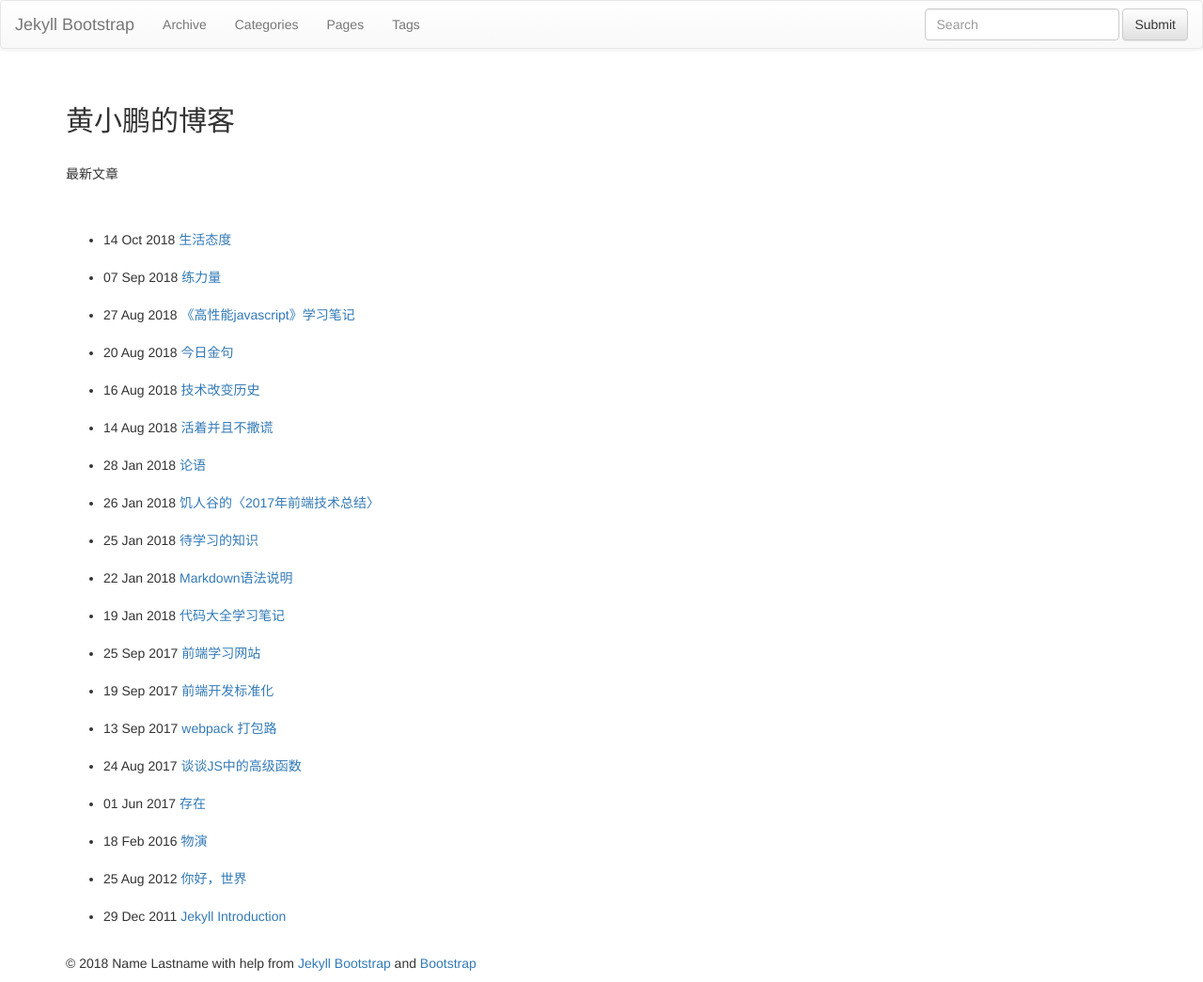
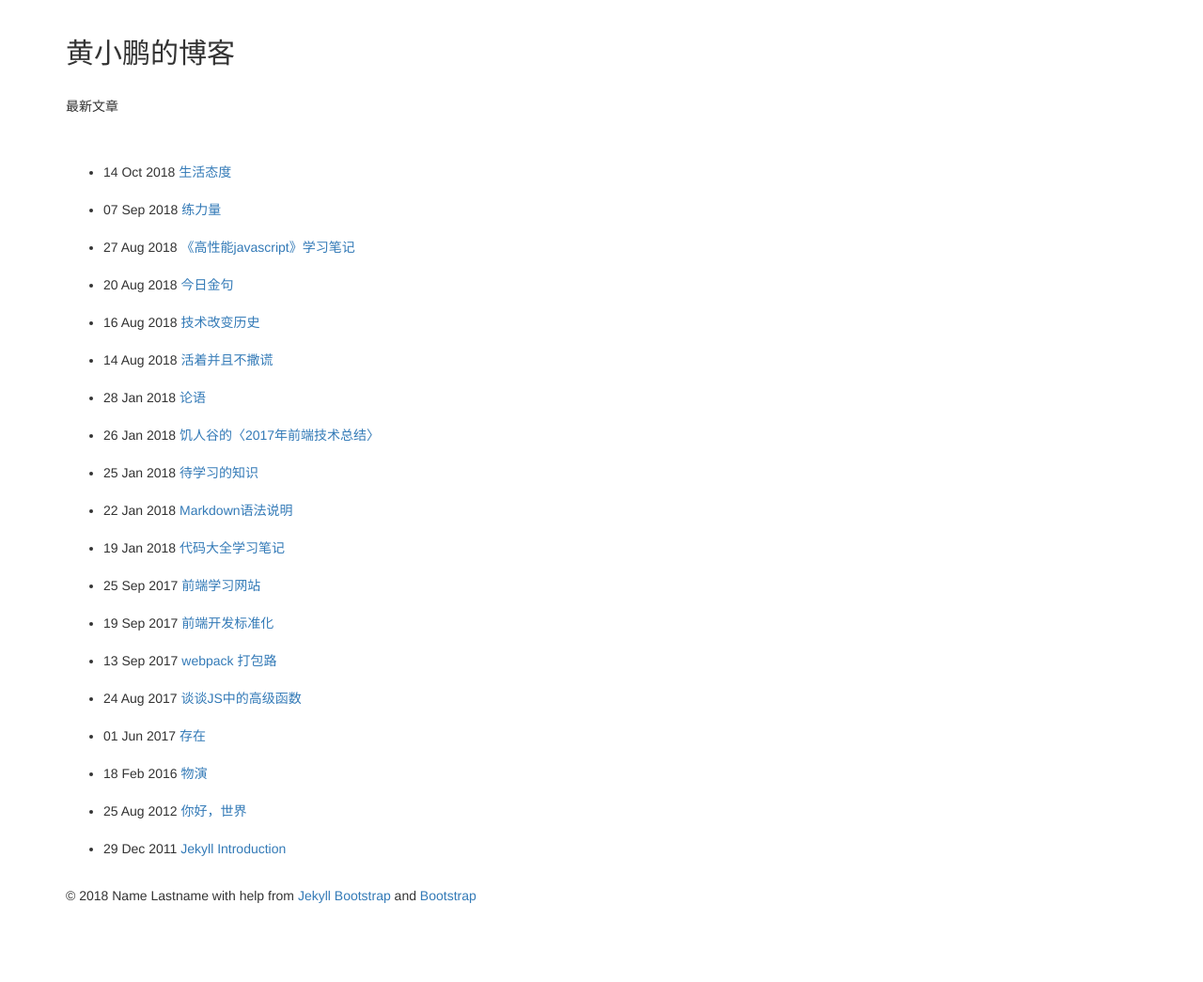
Before and after one commit to huangpeng8080/huangpeng8080.github.com, a Jekyll site: the page built from index.html, in a window 1280 px wide. Shown: the whole page at 94% size. Built offline with Jekyll 4.4.1, drawn with Linux system fonts in a browser that asks for light colours; nearby versions of some CDN libraries; library files that are not in the unit come from our copies; after the commit the page ends 973 px from its top, so only the background shows below that; some of the changed lines change nothing that is shown.

Commit message:
my new blog

```diff
--- a/_includes/themes/bootstrap-3/default.html
+++ b/_includes/themes/bootstrap-3/default.html
@@ -44,8 +44,8 @@
 
   <body>
     <div id="wrap">
-      <nav class="navbar navbar-default" role="navigation">
-        <!-- Brand and toggle get grouped for better mobile display -->
+   <!--   <nav class="navbar navbar-default" role="navigation">
+        &lt;!&ndash; Brand and toggle get grouped for better mobile display &ndash;&gt;
         <div class="navbar-header">
           <button type="button" class="navbar-toggle" data-toggle="collapse" data-target="#jb-navbar-collapse">
             <span class="sr-only">Toggle navigation</span>
@@ -56,7 +56,7 @@
           <a class="navbar-brand" href="{{ HOME_PATH }}">{{ site.title }}</a>
         </div>
 
-        <!-- Collect the nav links, forms, and other content for toggling -->
+        &lt;!&ndash; Collect the nav links, forms, and other content for toggling &ndash;&gt;
         <div class="collapse navbar-collapse" id="jb-navbar-collapse">
           <ul class="nav navbar-nav">
             {% assign pages_list = site.pages %}
@@ -69,9 +69,9 @@
             </div>
             <button type="submit" class="btn btn-default">Submit</button>
           </form>
-        </div><!-- /.navbar-collapse -->
+        </div>
       </nav>
-
+-->
       <div class="container">
         {{ content }}
       </div>
--- a/_layouts/default.html
+++ b/_layouts/default.html
@@ -2,5 +2,4 @@
 theme :
   name : bootstrap-3
 ---
-{% include JB/setup %}
 {% include themes/bootstrap-3/default.html %}
```
Also changed, not shown: index.html (+4 -4 lines).
